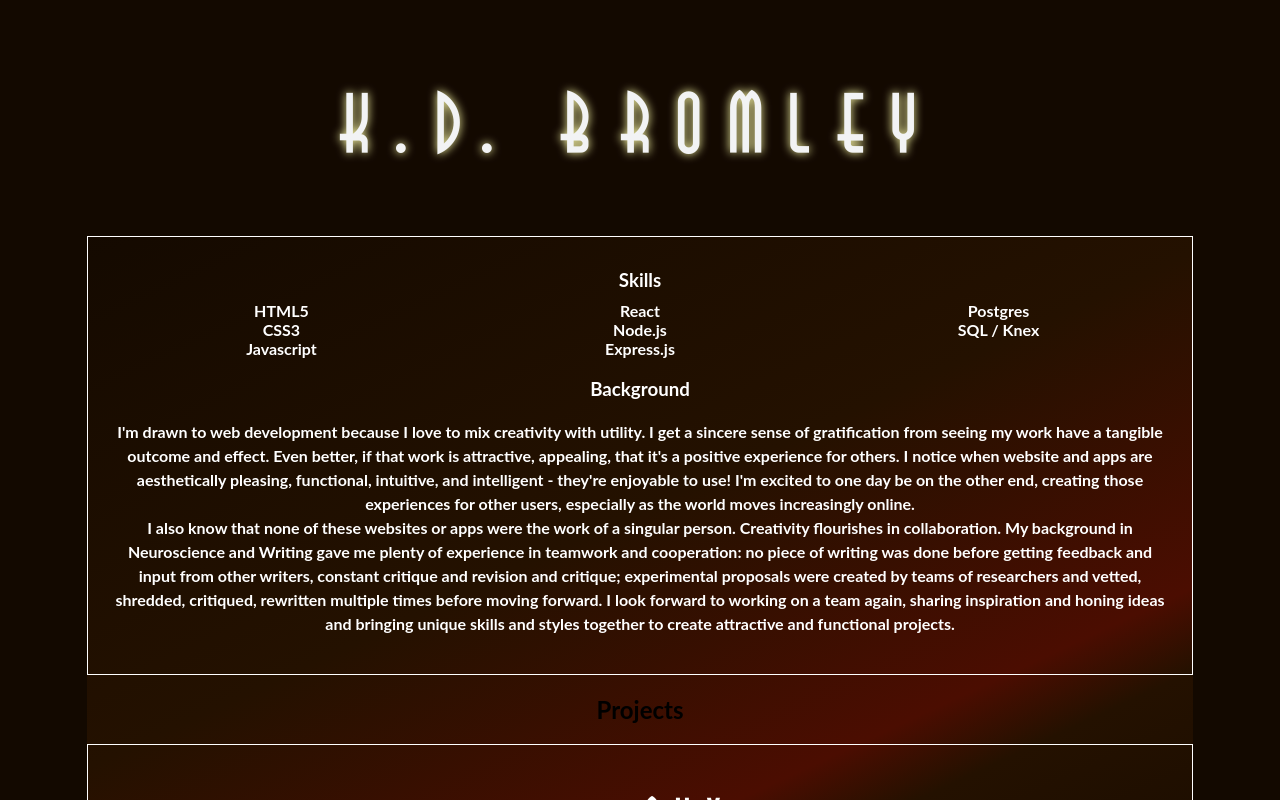
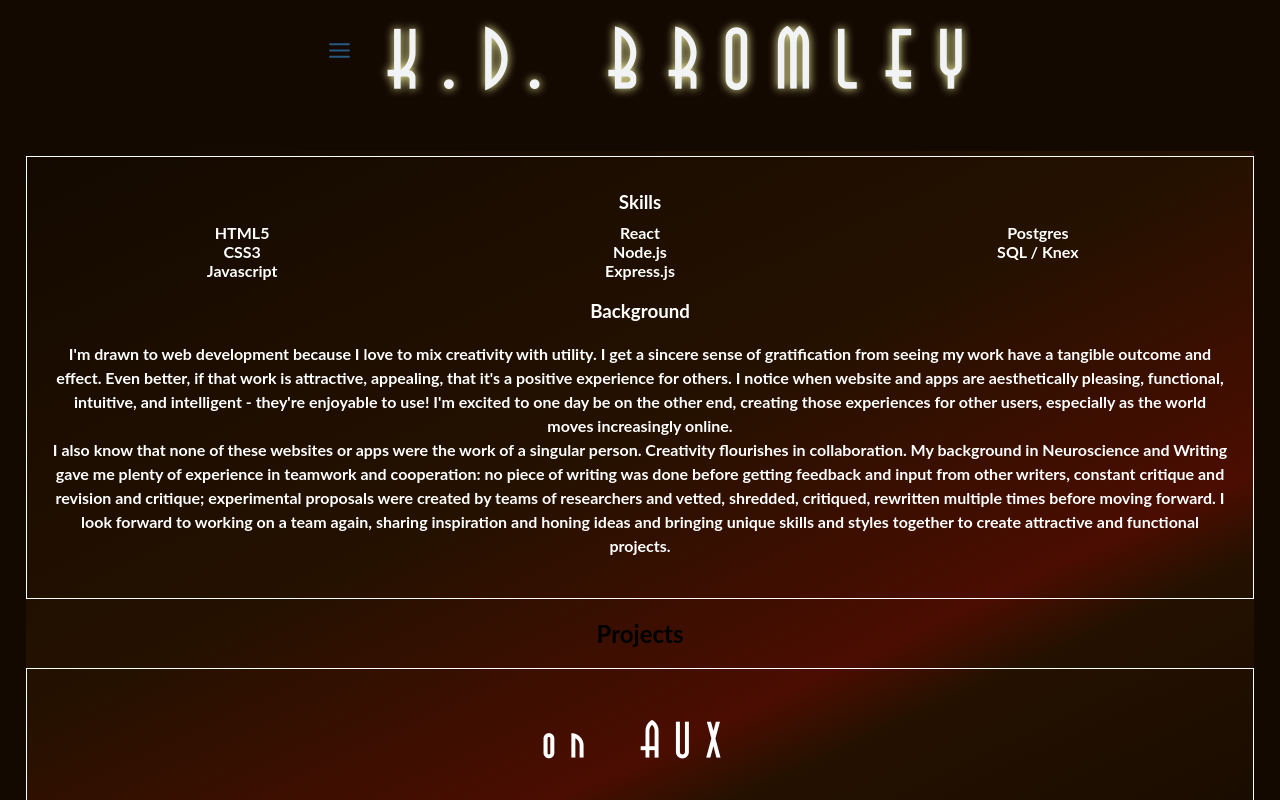
Before and after one commit to kdbromley/portfolio, a React (Create React App) app: page / in a window 1280 px wide. Shown: the top 800 px of the page. Built offline with nearby package versions, Linux system fonts and the light colour scheme.

Commit message:
tweak sticky header and buttons, prep Navbar for accessbility

```diff
--- a/public/index.html
+++ b/public/index.html
@@ -13,7 +13,6 @@
     <title>k.d. Bromley Portfolio - Web Developer</title>
   </head>
   <body>
-    <noscript>You need to enable JavaScript to run this app.</noscript>
     <div id="root"></div>
   </body>
 </html>
--- a/src/App.css
+++ b/src/App.css
@@ -1,34 +1,33 @@
 .App {
   text-align: center;
-  padding: 5%;
 
 }
 
-header {
+.header__title-container {
+  display: flex;
+  flex-direction: row-reverse;
+  transition: font-size 2s, height 2s;
+  position: sticky;
+  background-color: #130900;
+  top: 0;
+  width: 100%;
+  min-height: 125px;
+  max-height: 125px;
+  justify-content: center;
+  align-items: center;
+  transition: align-items 2s;
+}
 
-  display: flex;
-  flex-direction: column;
-  justify-content: space-around;
+
+
+.header__title {
   font-family: 'Selznick Normal NF', 'Poiret One', sans-serif;
   color: #f2f3f4;
-}
-
-.header__title {
-  padding-top: 20px;
   font-weight: 500;
   letter-spacing: 0.33em;
   font-size: 41px;
   text-shadow: 0 0 10px #fffeab;
   margin: 0;
-  margin-bottom: 2%;
-  transition: font-size 2s, height 2s;
-  position: sticky;
-  background-color: #130900;
-  top: 0;
-  width: 100%;
-  display: block;
-  padding-bottom: 20px;
-  align-items: center;
 }
 
 span {
@@ -36,15 +35,27 @@ span {
 }
 
 .sticky {
+  align-items: center;
   position: fixed;
-  height: 65px;
-  display: block;
+  min-height: 100px;
+  max-height: 100px;
   background-color: #130900;
   top: 0;
   width: 100%;
   font-size: 35px;
+  margin-top:0;
+  padding-top: 2px;
+  padding-bottom: 0
+}
+.sticky > h1, a {
+  padding-bottom: 20px;
 }
 
+.menu > img {
+  width: 25px;
+  height: 25px;
+  margin: 2px;
+}
 /*
 .header__title {
   color: #40738C;
--- a/src/App.js
+++ b/src/App.js
@@ -6,6 +6,7 @@ import Contact from './Contact/Contact';
 import Project from './Project/Project';
 import { STORE } from './projects-store';
 import './App.css';
+import Button from './Button/Button';
 
 export default class App extends Component {
   state = {
@@ -26,13 +27,13 @@ export default class App extends Component {
 
   handleScroll = () => {
     var page = document.querySelector('main');
-    if (window.scrollY > 30) {
-      document.querySelector('.header__title').className='header__title sticky';
-      var navHeight = document.querySelector('.header__title').offsetHeight
-      page.style.paddingTop = navHeight + 'px';
+    if (window.scrollY > 28) {
+      document.querySelector('.header__title-container').className='header__title-container sticky';
+      var headHeight = document.querySelector('.header__title-container').offsetHeight
+      page.style.paddingTop = (headHeight + 35 ) + 'px';
     } else {
-      document.querySelector('.header__title').className='header__title';
-      page.style.paddingTop = 0 + 'px'
+      document.querySelector('.header__title-container').className='header__title-container';
+      page.style.paddingTop = 5 + 'px'
     }
   };
 
@@ -66,13 +67,15 @@ export default class App extends Component {
     return (
       <div className="App">
         <header>
-          <div>
+          <div className={`header__title-container`}>
             <h1 className={`header__title`} id='title'>
               K.D.<span> </span>BROMLEY
             </h1>
+            <Button aria-label='Open navbar menu' label='menu' class='menu' />
           </div>
          { this.state.isNavbarVis &&
-           <Navbar /> }
+           <Navbar aria='true' classes='' /> }
+           <Navbar aria='false' classes='screenreader'/>
         </header>
         <main>
           {this.renderRoutes()}
--- a/src/Button/Button.js
+++ b/src/Button/Button.js
@@ -1,6 +1,7 @@
 import linkIcon from '../icons/external-link.svg';
 import githubIcon from '../icons/github.svg';
 import descIcon from '../icons/book-open.svg';
+import menuIcon from '../icons/menu.svg';
 import { Link } from 'react-router-dom';
 import './Button.css';
 
@@ -10,6 +11,7 @@ export default function Button(props) {
            case 'website': return <img src={linkIcon} alt='Website Link Icon' />;
            case 'github': return <img src={githubIcon} alt='Github Link Icon' />;
            case 'desc': return <img src={descIcon} alt='Description Link Icon' />;
+           case 'menu': return <img src={menuIcon} alt='Navbar Menu Icon' />
            default: return `${props.label}`;
          }
        }
@@ -17,7 +19,7 @@ export default function Button(props) {
 
     return (
         <Link to={`${props.link}`}>
-            <button className='Project__button'
+            <button className={`button ${props.class}`}
             type='button'
             aria-label={`${props.label}`}>
               {renderIcon()}
--- a/src/Navbar/Navbar.css
+++ b/src/Navbar/Navbar.css
@@ -22,6 +22,20 @@ a:link, a:visited, a:hover, a:active {
     text-decoration: none;
 }
 
+.screenreader {
+    position: absolute;
+    left: -1000px;
+    top: -1000px;
+    width: 1px;
+    height: 1px;
+    padding: 0;
+    margin: -1px;
+    overflow: hidden;
+    clip: rect(0, 0, 0, 0);
+    white-space: nowrap; /* added line */
+    border: 0;
+  }
+
 @media all and (min-width: 600px) {
     nav  {
         font-size: 40px;
--- a/src/Navbar/Navbar.js
+++ b/src/Navbar/Navbar.js
@@ -3,7 +3,7 @@ import './Navbar.css';
 
 export default function Navbar(props) {
     return (
-        <nav>
+        <nav className={props.classes} aria-hidden={props.aria}>
             <ul className='Navbar__links'>
                 <Link to='#about'><li>about</li></Link>
                 <Link to='#projects'><li>projects</li></Link>
```
Also changed, not shown: src/About/About.js (indentation only).
